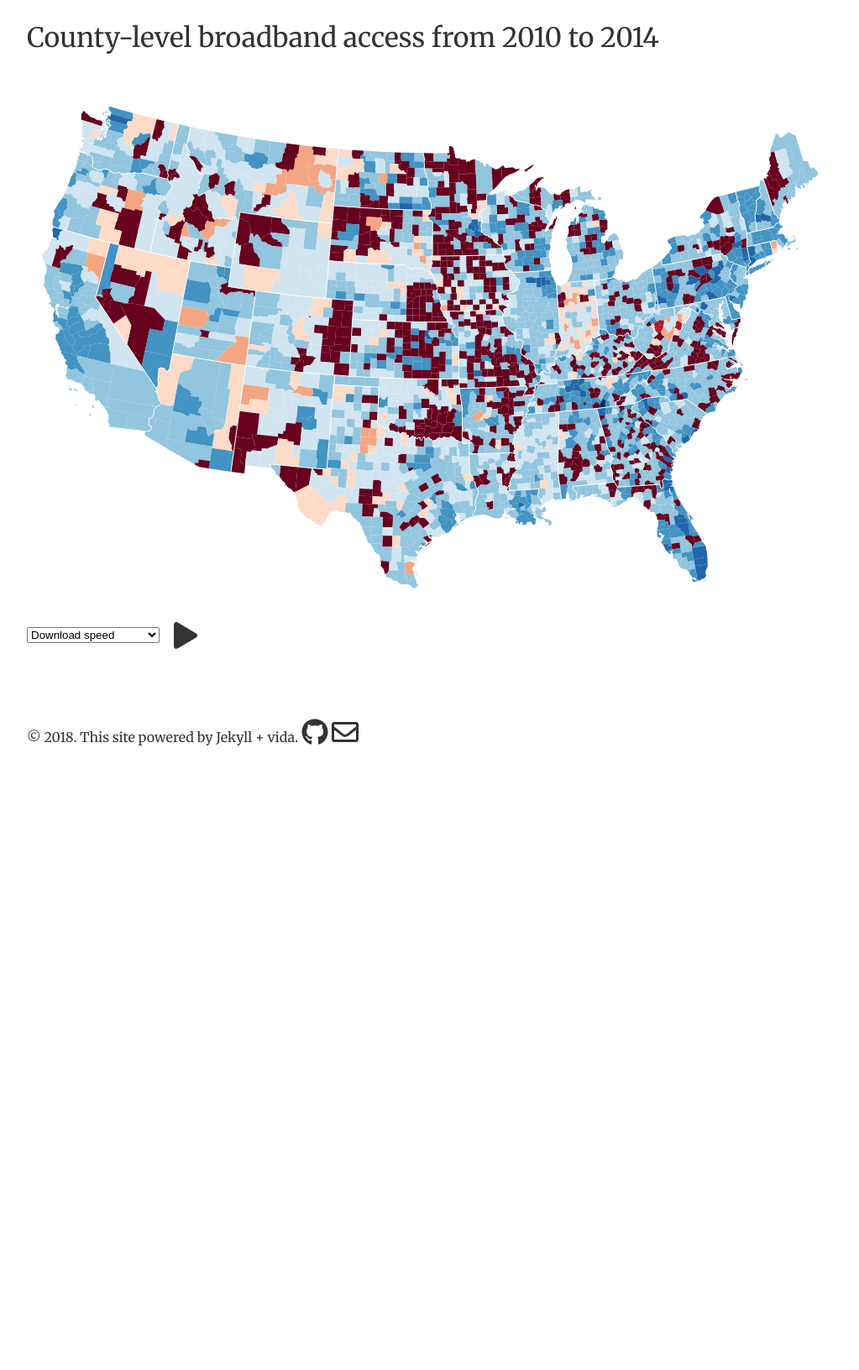
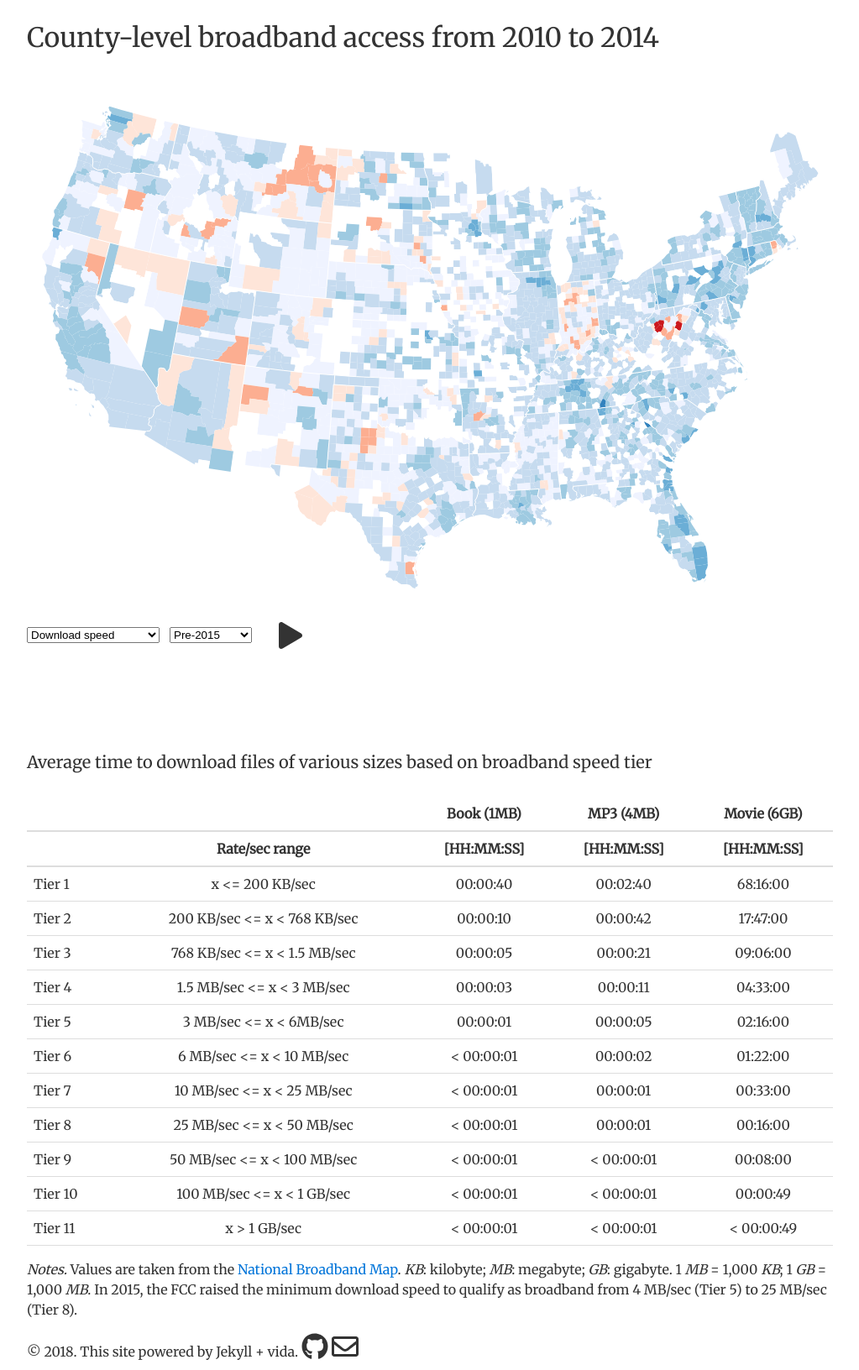
Before and after one commit to btskinner/broadband, a Jekyll site: the page built from index.md, in a window 1280 px wide. Shown: the whole page at 84% size, without its empty margins (128-1151 px from the left). Built offline with Jekyll 4.4.1, drawn with Linux system fonts in a browser that asks for light colours; nearby versions of some CDN libraries; before the commit the page ends 900 px from its top, so only the background shows below that.

Commit message:
working?

```diff
--- a/_config.yml
+++ b/_config.yml
@@ -1,6 +1,6 @@
 title: County-level broadband access from 2010 to 2014
 subtitle: Benjamin Skinner
-baseurl: ""
+baseurl: "/broadband"
 github: https://github.com/btskinner/broadband
 mail: btskinner@virginia.edu
 
--- a/_layouts/default.html
+++ b/_layouts/default.html
@@ -18,7 +18,7 @@
   </main>
   {% if page.custom_js %}
   {% for js_file in page.custom_js %}
-  <script src="{{ site.baserl }}/js/{{ js_file }}.js" type="text/javascript"></script>
+  <script src="{{ site.baseurl }}/js/{{ js_file }}.js" type="text/javascript"></script>
   {% endfor %}
   {% endif %}
   {% if site.google_analytics %}
--- a/css/index.css
+++ b/css/index.css
@@ -54,9 +54,15 @@
     margin-top: 14px;
 }
 
+#fccdef {
+    position: absolute;
+    margin-left: 170px;
+    margin-top: 14px;
+}
+
 #play {
     position: absolute;
-    margin-left: 175px;
+    margin-left: 300px;
     margin-top: 8px;
 }
 
--- a/index.md
+++ b/index.md
@@ -25,6 +25,12 @@ custom_js:
 					<option value="p">Number of providers</option>
 				</optgroup>
 			</select>
+			<select id="fccdef">
+				<optgroup label="Broadband definition">
+					<option value="pre" selected>Pre-2015</option>
+					<option value="post">Post-2015</option>
+				</optgroup>
+			</select>
 			<div id="play">
 				<i class="fas fa-play fa-2x" title="Play animation"></i>
 			</div>
@@ -40,5 +46,26 @@ custom_js:
 
 <div class="posttext" markdown="1">
 
+#### Average time to download files of various sizes based on broadband speed tier
 
+| ||Book (1MB)|MP3 (4MB)|Movie (6GB)|
+| |Rate/sec range|[HH:MM:SS]|[HH:MM:SS]|[HH:MM:SS]|
+|:-|:---------:|:---:|:---:|:---:|
+|Tier 1|x <= 200 KB/sec|00:00:40|00:02:40|68:16:00|
+|Tier 2|200 KB/sec <= x < 768 KB/sec|00:00:10|00:00:42|17:47:00|
+|Tier 3|768 KB/sec <= x < 1.5 MB/sec|00:00:05|00:00:21|09:06:00|
+|Tier 4|1.5 MB/sec <= x < 3 MB/sec|00:00:03|00:00:11|04:33:00|
+|Tier 5|3 MB/sec <= x < 6MB/sec|00:00:01|00:00:05|02:16:00
+|Tier 6|6 MB/sec <= x < 10 MB/sec|< 00:00:01|00:00:02|01:22:00|
+|Tier 7|10 MB/sec <= x < 25 MB/sec|< 00:00:01|00:00:01|00:33:00|
+|Tier 8|25 MB/sec <= x < 50 MB/sec|< 00:00:01|00:00:01|00:16:00|
+|Tier 9|50 MB/sec <= x < 100 MB/sec|< 00:00:01|< 00:00:01|00:08:00|
+|Tier 10|100 MB/sec <= x < 1 GB/sec|< 00:00:01|< 00:00:01|00:00:49|
+|Tier 11|x > 1 GB/sec|< 00:00:01|< 00:00:01|< 00:00:49|
+
+*Notes.* Values are taken from the [National Broadband
+Map](https://www.broadbandmap.gov/classroom/speed). *KB*: kilobyte;
+*MB*: megabyte; *GB*: gigabyte. 1 *MB* = 1,000 *KB*; 1 *GB* = 1,000
+*MB*. In 2015, the FCC raised the minimum download speed to qualify as
+broadband from 4 MB/sec (Tier 5) to 25 MB/sec (Tier 8).
 </div>
--- a/js/index.map.js
+++ b/js/index.map.js
@@ -35,9 +35,9 @@ function init() {
 
     // wait until load all
     queue()
-	.defer(d3.json, "{{ site.siteurl }}/data/us.json")
-	.defer(d3.tsv, "{{ site.siteurl }}/data/map_data.tsv")
-	.defer(d3.tsv, "{{ site.siteurl }}/data/countynames.tsv")
+	.defer(d3.json, "{{ site.baseurl }}/data/us.json")
+	.defer(d3.tsv, "{{ site.baseurl }}/data/map_data.tsv")
+	.defer(d3.tsv, "{{ site.baseurl }}/data/countynames.tsv")
 	.await(function(error, us, data, names) {
 	    spinner.stop();
 	    ready(us, data, names);
@@ -55,6 +55,7 @@ function ready(us, data, names) {
     , maxtime = "8"
     , time = mintime
     , measure = "d"
+    , fccdef = "pre"
     , currentFrame = 0
     , frameLength = +maxtime - +mintime
     , interval
@@ -63,6 +64,7 @@ function ready(us, data, names) {
 
     // measure number
     var measure_num = {"d":0,"u":1,"p":2};
+    var fccdef_num = {"pre":0,"post":1};
 
     // get date names
     var dnames = ['',
@@ -88,35 +90,39 @@ function ready(us, data, names) {
 	.translate([width / 2, height / 2]);
 
     //
-    var colorDomain = [0,1,2,3,4,5,6,7,8,9];
+    var colorDomain = [0,1,2,3,4,5,6,7,8,9,10];
     var legendLabels = [
-	["Missing",
-	 "200 KB/sec <= x < 768 KB/sec",
-	 "768 KB/sec <= x < 1.5 MB/sec",
-	 "1.5 MB/sec <= x < 3 MB/sec",
-	 "3MB/sec <= x < 6MB/sec",
-	 "6 MB/sec <= x < 10 MB/sec",
-	 "10 MB/sec <= x < 25 MB/sec",
-	 "25 MB/sec <= x < 50 MB/sec",
-	 "50 MB/sec <= x < 100 MB/sec",
-	 "100 MB/sec <= x < 1 GB/sec"]
-	, ["Missing",
-	   "200 KB/sec <= x < 768 KB/sec",
-	   "768 KB/sec <= x < 1.5 MB/sec",
-	   "1.5 MB/sec <= x < 3 MB/sec",
-	   "3MB/sec <= x < 6MB/sec",
-	   "6 MB/sec <= x < 10 MB/sec",
-	   "10 MB/sec <= x < 25 MB/sec",
-	   "25 MB/sec <= x < 50 MB/sec",
-	   "50 MB/sec <= x < 100 MB/sec",
-	   "100 MB/sec <= x < 1 GB/sec"]
-	, ["0","1","2","3","4","5","6","7","8","9"]
+	["Missing","Tier 1","Tier 2","Tier 3","Tier 4","Tier 5","Tier 6",
+	 "Tier 7","Tier 8","Tier 9","Tier 10"]
+	, ["Missing","Tier 1","Tier 2","Tier 3","Tier 4","Tier 5","Tier 6",
+	 "Tier 7","Tier 8","Tier 9","Tier 10"]
+	, ["0","1","2","3","4","5","6","7","8","9","10"]
     ];
-
-    // color function
-    var color = d3.scale.ordinal()
-	.range(colorbrewer.RdBu[10])
-	.domain(colorDomain);
+    var colorScale = [
+	// download: pre/post
+	[
+	    ["#fff","#cb181d","#fb6a4a","#fcae91","#fee5d9","#eff3ff",
+	     "#c6dbef","#9ecae1","#6baed6","#3182bd","#08519c"]
+	    ,["#fff","#99000d","#cb181d","#ef3b2c","#fb6a4a","#fc9272",
+	      "#fcbba1","#fee5d9","#deebf7","#9ecae1","#3182bd"]
+	]
+	,
+	// upload: pre/post
+	[
+	    ["#fff","#fc9272","#fee0d2","#f7fbff","#deebf7","#c6dbef",
+	     "#9ecae1","#6baed6","#4292c6","#2171b5","#084594"]
+	    ,["#fff","#de2d26","#fc9272","#fee0d2","#eff3ff","#c6dbef",
+	      "#9ecae1","#6baed6","#4292c6","#2171b5","#084594"]
+	]
+	,
+	// providers
+	[
+	    ["#fff","#fff7ec","#fee8c8","#fdd49e","#fdbb84","#fc8d59",
+	     "#ef6548","#d7301f","#b30000","#7f0000","4#c0000"]
+	    ,["fff","#fff7ec","#fee8c8","#fdd49e","#fdbb84","#fc8d59",
+	      "#ef6548","#d7301f","#b30000","#7f0000","4#c0000"]
+	]
+    ];
 
     // project paths
     var path = d3.geo.path()
@@ -134,10 +140,14 @@ function ready(us, data, names) {
 	.attr("height", height);
 
     // function to draw map
-    function drawMap(dataColumn) {
+    function drawMap(dataColumn, fccdef) {
 
 	// init mapping function for getting decile by id
 	var decById = d3.map();
+
+	var color = d3.scale.ordinal()
+	.range(colorScale[measure_num[measure]][fccdef_num[fccdef]])
+	.domain([0,1,2,3,4,5,6,7,8,9,10])
 
 	// for each row in data, peel off first digit of value in
 	// selected column and associate with id (fips)
@@ -196,7 +206,7 @@ function ready(us, data, names) {
     // function for drawing the legend; separate from drawMap b/c
     // don't need to redraw every time map changes -- only when school
     // sample changes
-    function drawLegend(dataColumn) {
+    function drawLegend(dataColumn, fccdef) {
 
 	// clear old
 	svg.selectAll("g.legendOrd").remove();
@@ -204,13 +214,13 @@ function ready(us, data, names) {
 	// build up legend, locate it, and call it
 	svg.append("g")
 	    .attr("class", "legendOrd")
-	    .attr("transform", "translate(0,470)");
+	    .attr("transform", "translate(0,440)");
 
 	var legendOrd = d3.legend.color()
 	    .labels(legendLabels[measure_num[measure]])
 	    .scale(d3.scale.ordinal()
-		   .range(colorbrewer.RdBu[10])
-		   .domain([0,1,2,3,4,5,6,7,8,9]));
+		   .range(colorScale[measure_num[measure]][fccdef_num[fccdef]])
+		   .domain([0,1,2,3,4,5,6,7,8,9,10]));
 
 	svg.select(".legendOrd")
 	    .call(legendOrd);
@@ -218,14 +228,21 @@ function ready(us, data, names) {
     }
 
     // draw map and legend for first time
-    drawMap(dataColumn);
-    drawLegend(dataColumn);
+    drawMap(dataColumn, fccdef);
+    drawLegend(dataColumn, fccdef);
 
     // if sample selector changes, redraw map and legend
     d3.select("#sample").on("change", function() {
 	measure = this.value;
-	drawMap(measure + time);
-	drawLegend(measure + time);
+	drawMap(measure + time, fccdef);
+	drawLegend(measure + time, fccdef);
+    });
+
+    // if fcc definition selector changes, redraw map and legend
+    d3.select("#fccdef").on("change", function() {
+	fccdef = this.value;
+	drawMap(measure + time, fccdef);
+	drawLegend(measure + time, fccdef);
     });
 
     // if year slider moves, redraw map only
@@ -257,7 +274,7 @@ function ready(us, data, names) {
 	    time = String(value);
 
 	    // draw the map
-	    drawMap(measure + time);
+	    drawMap(measure + time, fccdef);
 
 	});
 
@@ -303,7 +320,7 @@ function ready(us, data, names) {
 	    time = String(y);
 
 	    // draw the map
-	    drawMap(measure + time);
+	    drawMap(measure + time, fccdef);
 	}, playTime);
     }
 }
```
